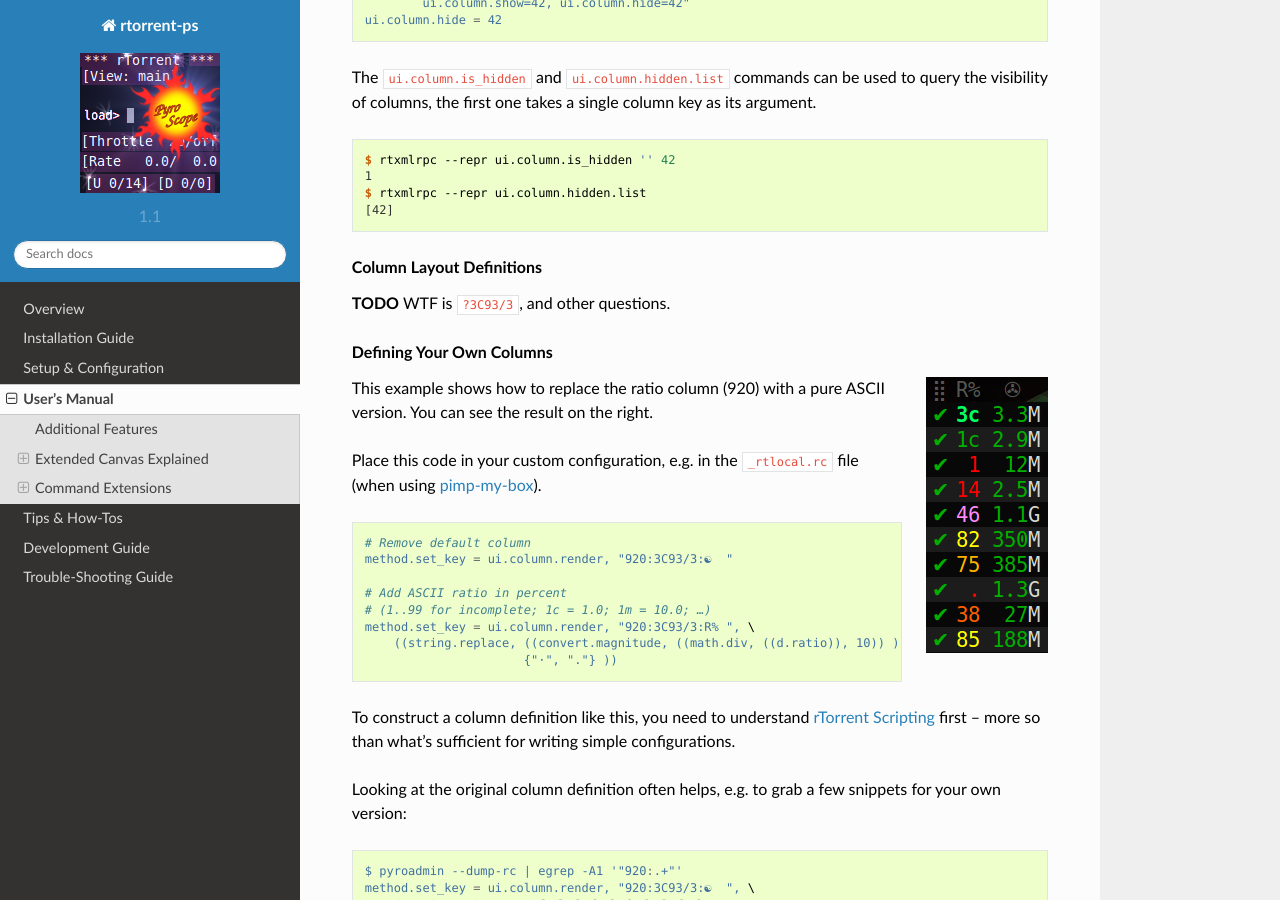
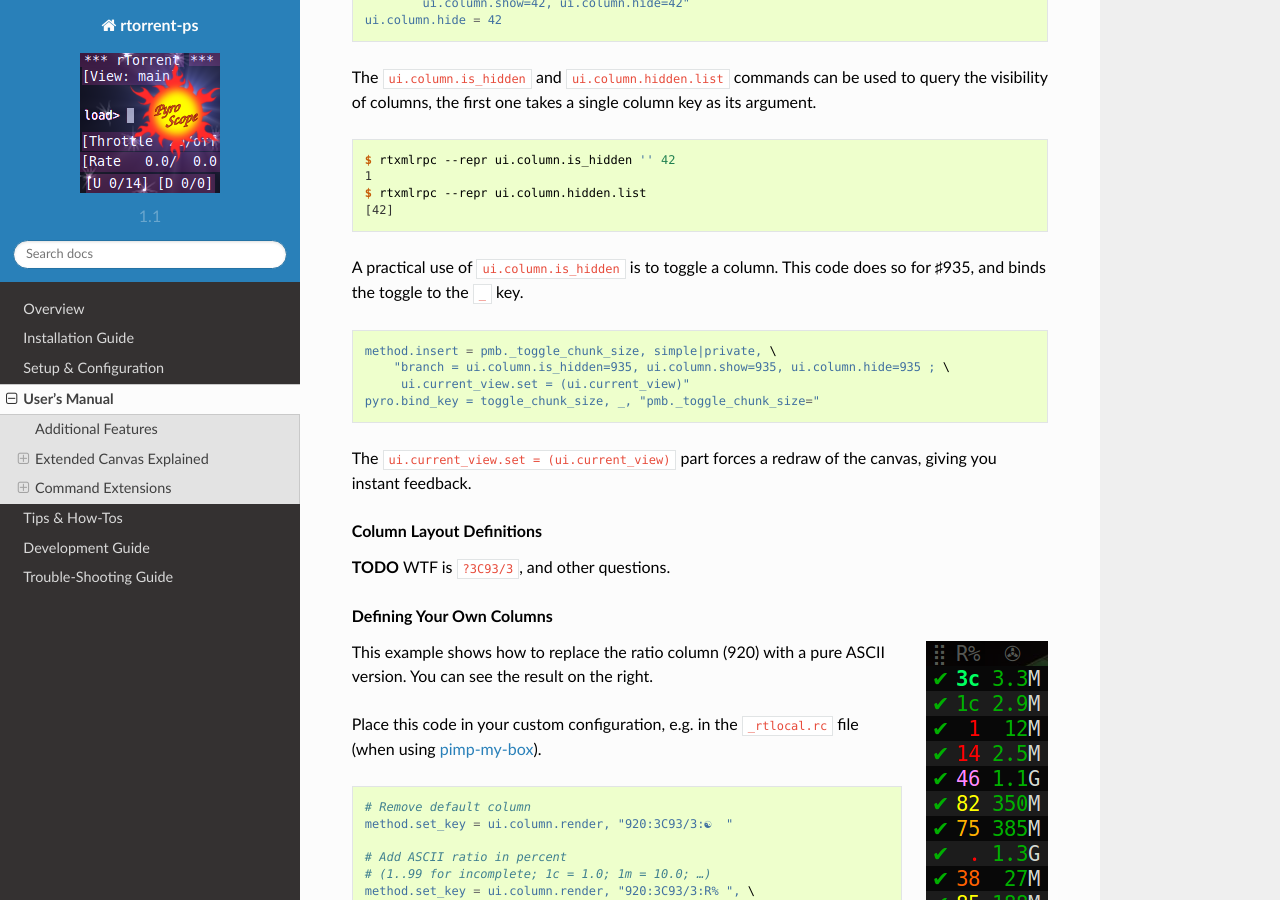
Before and after one commit to pyroscope/rtorrent-ps, a Sphinx documentation site: the page built from docs/manual.rst, in a window 1280 px wide and 900 px high, scrolled down 5095 px. Built offline with Sphinx 7.4.7 and the Read the Docs theme 2.0.0, drawn with Linux system fonts in a browser that asks for light colours.

Commit message:
docs: toggle a canvas column via key

```diff
--- a/docs/manual.rst
+++ b/docs/manual.rst
@@ -257,6 +257,19 @@ the first one takes a single column key as its argument.
     1
     $ rtxmlrpc --repr ui.column.hidden.list
     [42]
+
+A practical use of ``ui.column.is_hidden`` is to toggle a column.
+This code does so for ♯935, and binds the toggle to the ``_`` key.
+
+.. code-block:: ini
+
+    method.insert = pmb._toggle_chunk_size, simple|private, \
+        "branch = ui.column.is_hidden=935, ui.column.show=935, ui.column.hide=935 ; \
+         ui.current_view.set = (ui.current_view)"
+    pyro.bind_key = toggle_chunk_size, _, "pmb._toggle_chunk_size="
+
+The ``ui.current_view.set = (ui.current_view)`` part forces a redraw of the canvas,
+giving you instant feedback.
 
 
 .. rubric:: Column Layout Definitions
```
